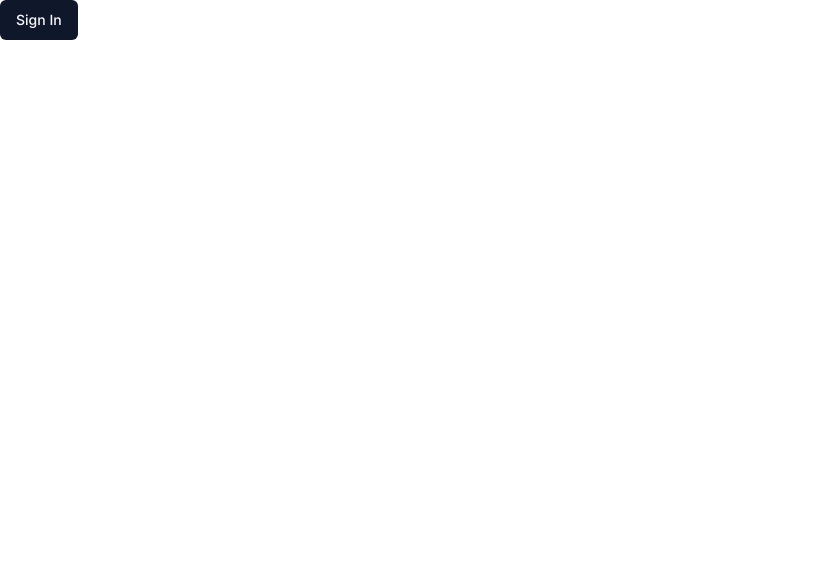
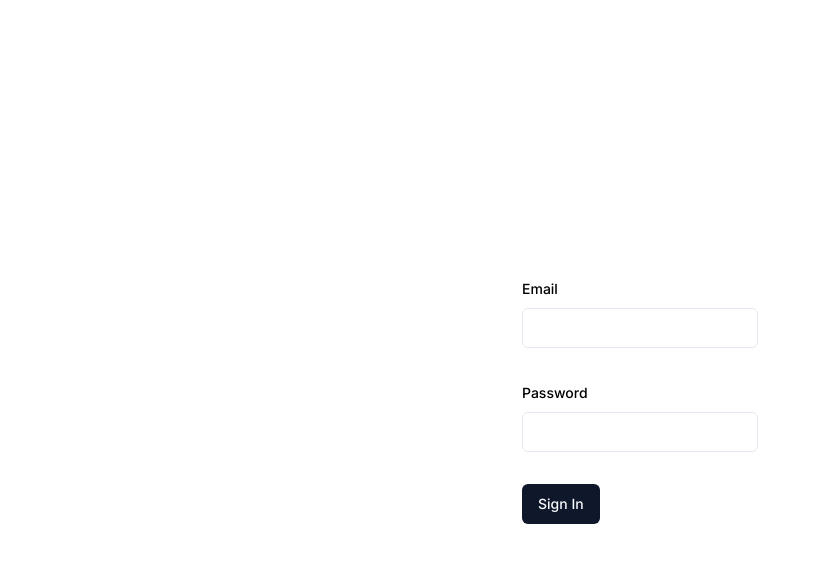
Before and after one commit to nbryleibanez/bits, a Next.js app: page /signin in a window 1280 px wide. Shown: the top 562 px of the page, without its empty margins (0-821 px from the left). Built offline with nearby package versions, Linux system fonts and the light colour scheme.

Commit message:
fixed form in frontend

```diff
--- a/app/globals.css
+++ b/app/globals.css
@@ -4,8 +4,8 @@
 
 @layer base {
   :root {
-      --background: 0 0% 100%;
-      --foreground: 222.2 84% 4.9%;
+    --background: #ffffff;
+    --foreground: #04050c;
 
     --card: 0 0% 100%;
     --card-foreground: 222.2 84% 4.9%;
--- a/app/signin/page.tsx
+++ b/app/signin/page.tsx
@@ -1,9 +1,9 @@
-import AuthForm from "@/components/auth-form";
+import SignInForm from "@/components/auth/signin-form";
 
 export default function SignInPage() {
   return (
-    <div>
-      <AuthForm />
+    <div className="min-h-screen w-full flex items-center justify-center">
+      <SignInForm />
     </div>
   );
 }
--- a/components/auth-form.tsx
+++ /dev/null
@@ -1,64 +0,0 @@
-"use client";
-
-import { zodResolver } from "@hookform/resolvers/zod";
-import { useForm } from "react-hook-form";
-import { z } from "zod";
-
-import { Button } from "@/components/ui/button";
-import { Input } from "@/components/ui/input";
-import {
-  Form,
-  FormControl,
-  FormField,
-  FormItem,
-  FormLabel,
-} from "@/components/ui/form";
-
-const formSchema = z.object({
-  email: z.string(),
-  password: z.string(),
-});
-
-export default function AuthForm() {
-  const form = useForm<z.infer<typeof formSchema>>({
-    resolver: zodResolver(formSchema),
-    defaultValues: {
-      email: "",
-      password: "",
-    },
-  });
-
-  const onSubmit = (values: z.infer<typeof formSchema>) => {
-    console.log(values);
-  };
-
-  return (
-    <Form onSubmit={form.handleSubmit(onSubmit)}>
-      <FormField
-        control={form.control}
-        name="email"
-        render={({ field }) => {
-          <FormItem>
-            <FormLabel>Email</FormLabel>
-            <FormControl>
-              <Input {...field} />
-            </FormControl>
-          </FormItem>;
-        }}
-      />
-      <FormField
-        control={form.control}
-        name="password"
-        render={({ field }) => {
-          <FormItem>
-            <FormLabel>Email</FormLabel>
-            <FormControl>
-              <Input type="password" {...field} />
-            </FormControl>
-          </FormItem>;
-        }}
-      />
-      <Button>Sign In</Button>
-    </Form>
-  );
-}
--- /dev/null
+++ b/components/auth/signin-form.tsx
@@ -0,0 +1,66 @@
+"use client";
+
+import { zodResolver } from "@hookform/resolvers/zod";
+import { useForm } from "react-hook-form";
+import { z } from "zod";
+
+import { Button } from "@/components/ui/button";
+import { Input } from "@/components/ui/input";
+import {
+  Form,
+  FormControl,
+  FormField,
+  FormItem,
+  FormLabel,
+} from "@/components/ui/form";
+
+const formSchema = z.object({
+  email: z.string(),
+  password: z.string(),
+});
+
+export default function SignInForm() {
+  const form = useForm<z.infer<typeof formSchema>>({
+    resolver: zodResolver(formSchema),
+    defaultValues: {
+      email: "",
+      password: "",
+    },
+  });
+
+  const onSubmit = (values: z.infer<typeof formSchema>) => {
+    console.log(values);
+  };
+
+  return (
+    <Form {...form}>
+      <form onSubmit={form.handleSubmit(onSubmit)} className="space-y-8">
+        <FormField
+          control={form.control}
+          name="email"
+          render={({ field }) => (
+            <FormItem>
+              <FormLabel>Email</FormLabel>
+              <FormControl>
+                <Input {...field} />
+              </FormControl>
+            </FormItem>
+          )}
+        />
+        <FormField
+          control={form.control}
+          name="password"
+          render={({ field }) => (
+            <FormItem>
+              <FormLabel>Password</FormLabel>
+              <FormControl>
+                <Input type="password" {...field} />
+              </FormControl>
+            </FormItem>
+          )}
+        />
+        <Button>Sign In</Button>
+      </form>
+    </Form>
+  );
+}
```
Lines whose indentation alone changed are shown as unchanged.
